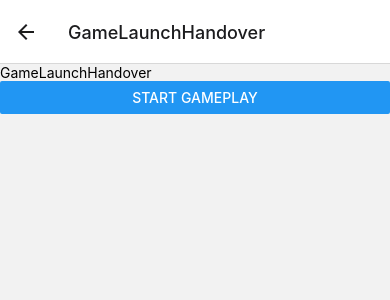
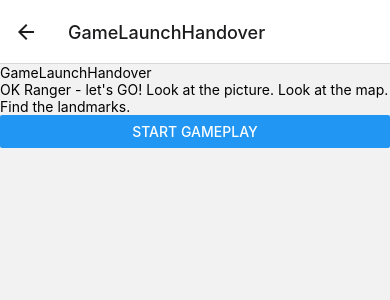
Before and after one commit to fullSnack-NC/fe-treasure-hunt, a React Native app in the folder treasureHunt/: screen /GameLaunchHandover in a window 390 px wide. Shown: the top 300 px of the page. Built offline with nearby package versions, Linux system fonts and the light colour scheme.

Commit message:
correction

```diff
--- a/treasureHunt/Components/GameLaunchHandover.jsx
+++ b/treasureHunt/Components/GameLaunchHandover.jsx
@@ -4,6 +4,10 @@ const GameLaunchHandover = ({ navigation }) => {
   return (
     <View>
       <Text>GameLaunchHandover</Text>
+      <Text>
+        OK Ranger - let's GO! Look at the picture. Look at the map. Find the
+        landmarks.
+      </Text>
       <Button
         title="Start Gameplay"
         onPress={() => navigation.push("GamePage")}
```
